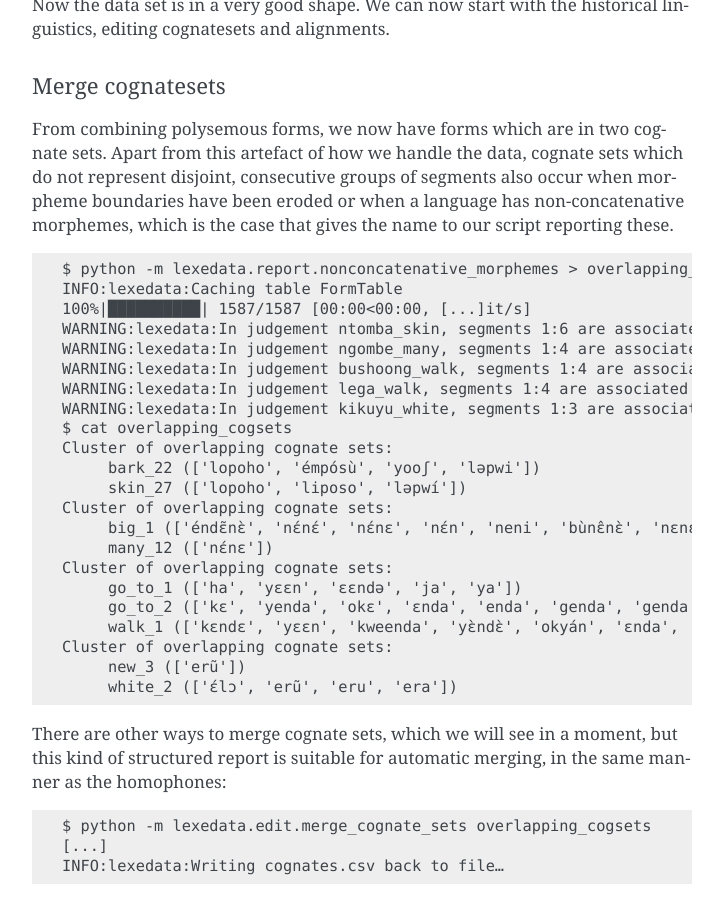
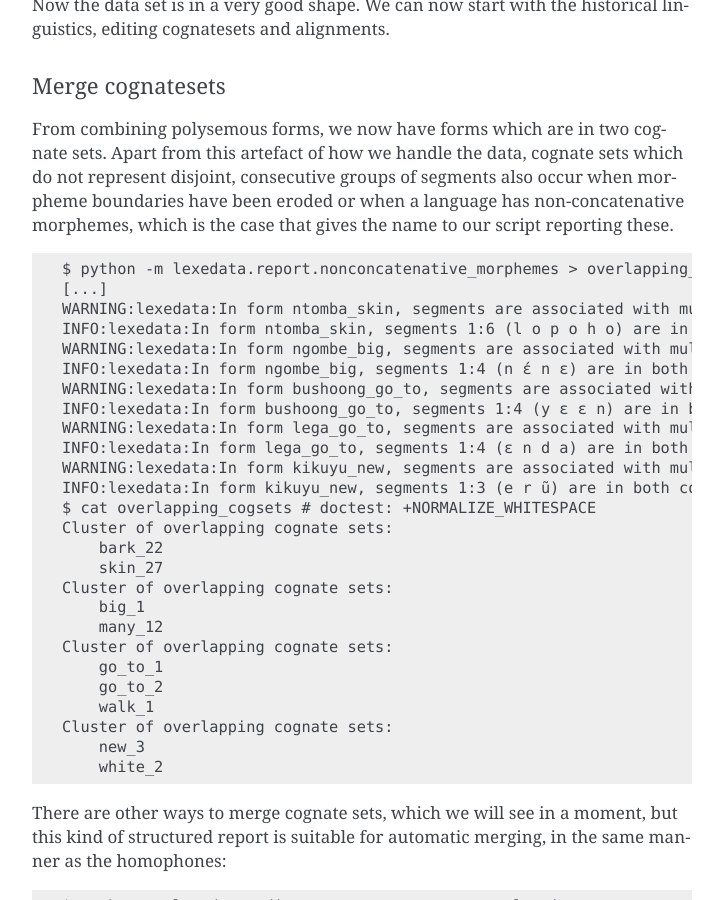
Before and after one commit to lexedata/lexedata, a Sphinx documentation site: the page built from docs/tour.rst, in a window 1280 px wide and 900 px high, scrolled down 18128 px. Shown: the whole window, without its empty margins (388-1111 px from the left). Built offline with Sphinx 7.4.7, drawn with Linux system fonts in a browser that asks for light colours.

Commit message:
Fix everything apart from cognates exporter

```diff
--- a/docs/tour.rst
+++ b/docs/tour.rst
@@ -880,27 +880,32 @@ boundaries have been eroded or when a language has non-concatenative morphemes,
 which is the case that gives the name to our script reporting these. ::
 
     $ python -m lexedata.report.nonconcatenative_morphemes > overlapping_cogsets
-    INFO:lexedata:Caching table FormTable
-    100%|██████████| 1587/1587 [00:00<00:00, [...]it/s]
-    WARNING:lexedata:In judgement ntomba_skin, segments 1:6 are associated with cognate set skin_27, but were already in bark_22.
-    WARNING:lexedata:In judgement ngombe_many, segments 1:4 are associated with cognate set many_12, but were already in big_1.
-    WARNING:lexedata:In judgement bushoong_walk, segments 1:4 are associated with cognate set walk_1, but were already in go_to_1.
-    WARNING:lexedata:In judgement lega_walk, segments 1:4 are associated with cognate set walk_1, but were already in go_to_2.
-    WARNING:lexedata:In judgement kikuyu_white, segments 1:3 are associated with cognate set white_2, but were already in new_3.
-    $ cat overlapping_cogsets
+    [...]
+    WARNING:lexedata:In form ntomba_skin, segments are associated with multiple cognate sets.
+    INFO:lexedata:In form ntomba_skin, segments 1:6 (l o p o h o) are in both cognate sets bark_22 and skin_27.
+    WARNING:lexedata:In form ngombe_big, segments are associated with multiple cognate sets.
+    INFO:lexedata:In form ngombe_big, segments 1:4 (n ɛ́ n ɛ) are in both cognate sets big_1 and many_12.
+    WARNING:lexedata:In form bushoong_go_to, segments are associated with multiple cognate sets.
+    INFO:lexedata:In form bushoong_go_to, segments 1:4 (y ɛ ɛ n) are in both cognate sets go_to_1 and walk_1.
+    WARNING:lexedata:In form lega_go_to, segments are associated with multiple cognate sets.
+    INFO:lexedata:In form lega_go_to, segments 1:4 (ɛ n d a) are in both cognate sets go_to_2 and walk_1.
+    WARNING:lexedata:In form kikuyu_new, segments are associated with multiple cognate sets.
+    INFO:lexedata:In form kikuyu_new, segments 1:3 (e r ũ) are in both cognate sets new_3 and white_2.
+    $ cat overlapping_cogsets # doctest: +NORMALIZE_WHITESPACE
     Cluster of overlapping cognate sets:
-    	 bark_22 (['lopoho', 'émpósù', 'yooʃ', 'ləpwi'])
-    	 skin_27 (['lopoho', 'liposo', 'ləpwí'])
+    	bark_22
+    	skin_27
     Cluster of overlapping cognate sets:
-    	 big_1 (['éndɛ̃nɛ̀', 'nɛ́nɛ́', 'nɛ́nɛ', 'nɛ́n', 'neni', 'bùnɛ̂nɛ̀', 'nɛnɛ', 'nene', 'nene', 'nini', 'nene'])
-    	 many_12 (['nɛ́nɛ'])
+    	big_1
+    	many_12
     Cluster of overlapping cognate sets:
-    	 go_to_1 (['ha', 'yɛɛn', 'ɛɛndə', 'ja', 'ya'])
-    	 go_to_2 (['kɛ', 'yenda', 'okɛ', 'ɛnda', 'enda', 'genda', 'genda'])
-    	 walk_1 (['kɛndɛ', 'yɛɛn', 'kweenda', 'yɛ̀ndɛ̀', 'okyán', 'ɛnda', 'yenda'])
+    	go_to_1
+    	go_to_2
+    	walk_1
     Cluster of overlapping cognate sets:
-    	 new_3 (['erũ'])
-    	 white_2 (['ɛ́lɔ', 'erũ', 'eru', 'era'])
+    	new_3
+    	white_2
+
 
 There are other ways to merge cognate sets, which we will see in a moment, but
 this kind of structured report is suitable for automatic merging, in the same
```
Also changed, not shown: 6 other files.
